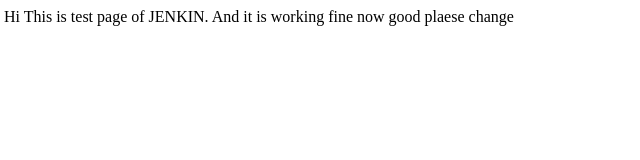
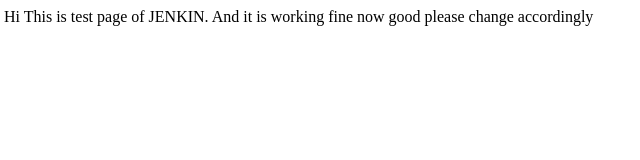
Before and after one commit to MoH563-85/Mohit, a plain HTML site: page Index.html in a window 1280 px wide. Shown: the full height of the page, 4-644 px from the left. Drawn offline with Linux system fonts and the light colour scheme.

Commit message:
Update Index.html

```diff
--- a/Index.html
+++ b/Index.html
@@ -6,6 +6,6 @@ test jenkin
 </head>
 <Body>
 Hi This is test page of JENKIN.
-  And it is working fine now good plaese change
+  And it is working fine now good please change accordingly
 </Body>
 </html>
```
